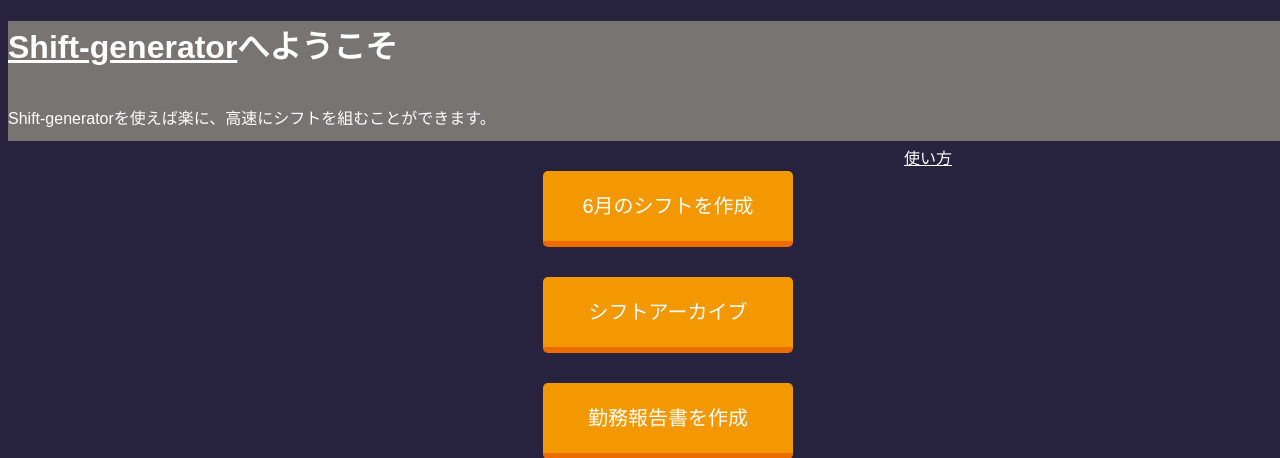
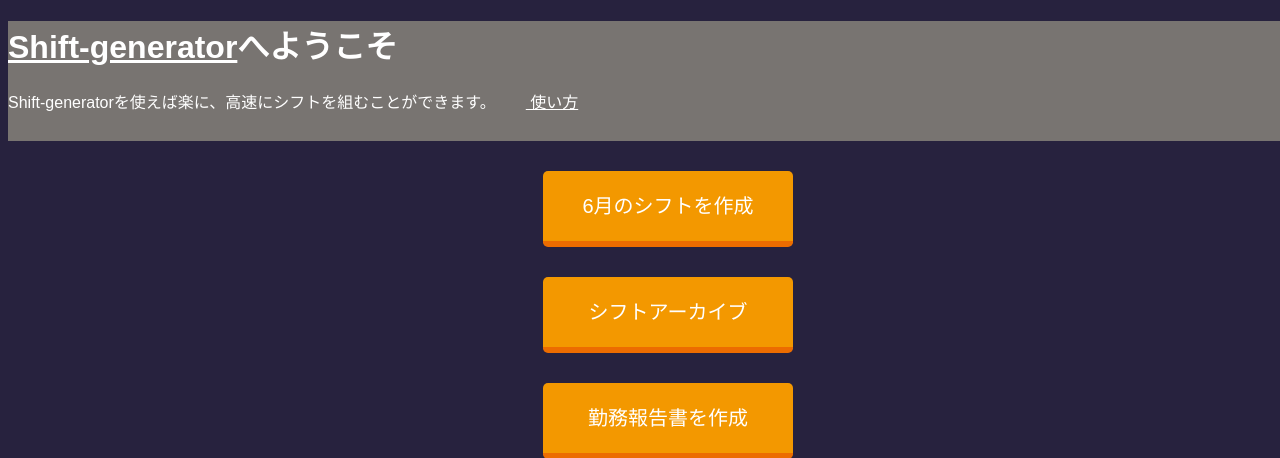
Before and after one commit to drumgiovanni/shiftgenerator2, a Django app: page / in a window 1280 px wide. Shown: the top 458 px of the page. Run offline with Django 3.2, Linux system fonts and the light colour scheme; a user stored in the database is signed in; some libraries are stand-ins or nearby versions.

Commit message:
updated ui

```diff
--- a/giovannitheproject/djsg/templates/base.html
+++ b/giovannitheproject/djsg/templates/base.html
@@ -11,10 +11,10 @@
 <body>
   <header>
     <h1><a href="/" style="color:white">Shift-generator</a>へようこそ</h1>
-    <p style="display:inline-block; float:left">
-      Shift-generatorを使えば楽に、高速にシフトを組むことができます。
+    <p>
+      Shift-generatorを使えば楽に、高速にシフトを組むことができます。<a href="https://github.com/drumgiovanni/shiftgenerator2" style="color:white; margin-left:30px;">    使い方</a>
     </p>
-    <a href="https://github.com/drumgiovanni/shiftgenerator2" style="color:white; margin-left: 70%;">使い方</a>
+
   </header>
 
   <div class="main-wrapper">
```
